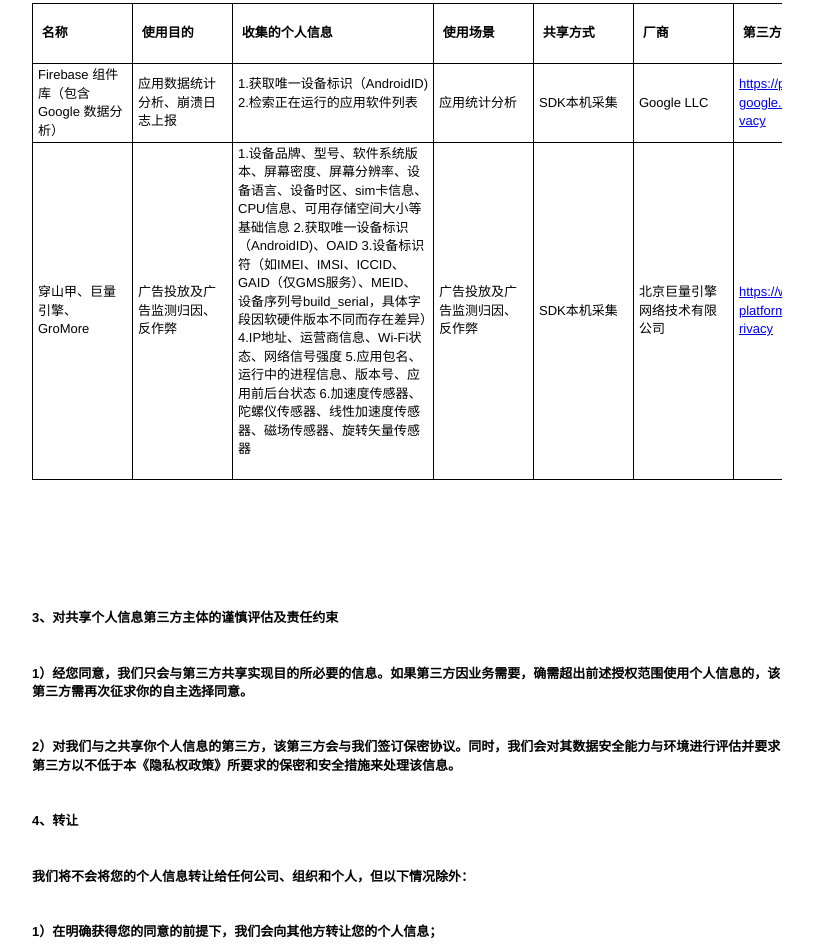
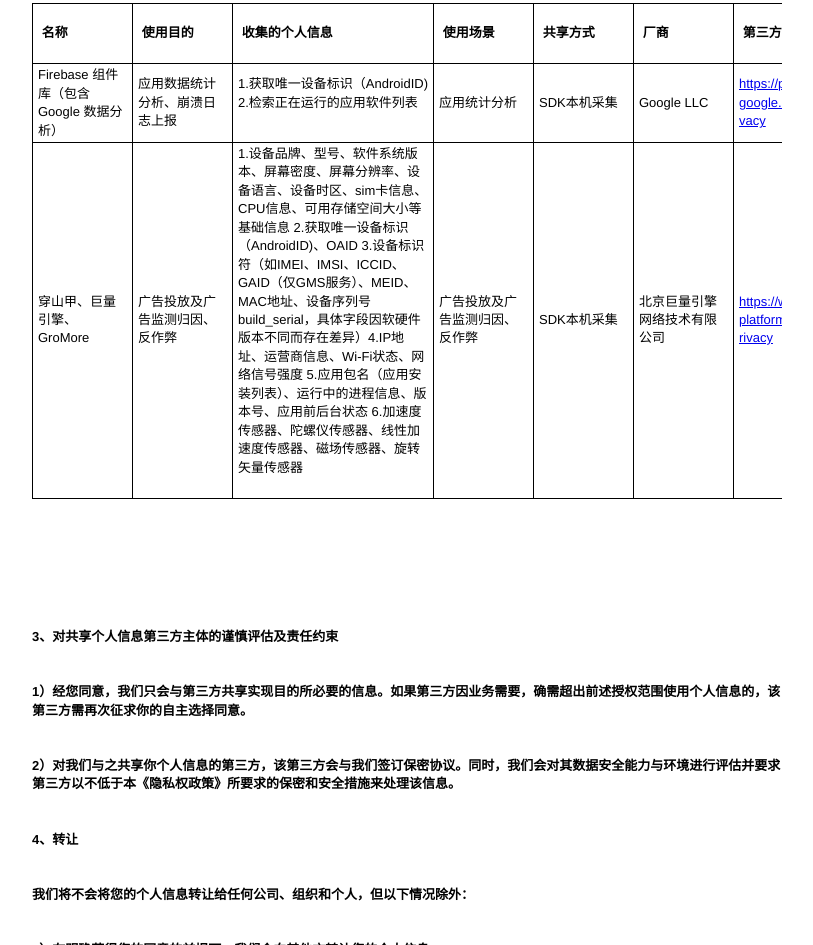
Before and after one commit to michaelzhang1994/fliptick, a plain HTML site: page index.html in a window 1280 px wide. Shown: the part 4032-4977 px from the top of the page, without its empty margins (233-1046 px from the left). Drawn offline with Linux system fonts and the light colour scheme.

Commit message:
Update index.html

```diff
--- a/index.html
+++ b/index.html
@@ -1265,7 +1265,7 @@ table.quill-better-table td {
                         <tbody><tr data-row="2">
                 <td data-row="5" rowspan="1" colspan="1"><p class="qlbt-cell-line" data-row="5" data-cell="1" data-rowspan="1" data-colspan="1">穿山甲、巨量引擎、GroMore</p></td>
                 <td data-row="5" rowspan="1" colspan="1"><p class="qlbt-cell-line" data-row="5" data-cell="2" data-rowspan="1" data-colspan="1">广告投放及广告监测归因、反作弊</p></td>
-                <td data-row="5" rowspan="1" colspan="1"><p class="qlbt-cell-line" data-row="5" data-cell="3" data-rowspan="1" data-colspan="1">1.设备品牌、型号、软件系统版本、屏幕密度、屏幕分辨率、设备语言、设备时区、sim卡信息、CPU信息、可用存储空间大小等基础信息 2.获取唯一设备标识（AndroidID)、OAID 3.设备标识符（如IMEI、IMSI、ICCID、GAID（仅GMS服务）、MEID、设备序列号build_serial，具体字段因软硬件版本不同而存在差异）4.IP地址、运营商信息、Wi-Fi状态、网络信号强度 5.应用包名、运行中的进程信息、版本号、应用前后台状态 6.加速度传感器、陀螺仪传感器、线性加速度传感器、磁场传感器、旋转矢量传感器</p><p class="qlbt-cell-line" data-row="5" data-cell="2" data-rowspan="1" data-colspan="1"><br></p></td>
+                <td data-row="5" rowspan="1" colspan="1"><p class="qlbt-cell-line" data-row="5" data-cell="3" data-rowspan="1" data-colspan="1">1.设备品牌、型号、软件系统版本、屏幕密度、屏幕分辨率、设备语言、设备时区、sim卡信息、CPU信息、可用存储空间大小等基础信息 2.获取唯一设备标识（AndroidID)、OAID 3.设备标识符（如IMEI、IMSI、ICCID、GAID（仅GMS服务）、MEID、MAC地址、设备序列号build_serial，具体字段因软硬件版本不同而存在差异）4.IP地址、运营商信息、Wi-Fi状态、网络信号强度 5.应用包名（应用安装列表）、运行中的进程信息、版本号、应用前后台状态 6.加速度传感器、陀螺仪传感器、线性加速度传感器、磁场传感器、旋转矢量传感器</p><p class="qlbt-cell-line" data-row="5" data-cell="2" data-rowspan="1" data-colspan="1"><br></p></td>
                 <td data-row="5" rowspan="1" colspan="1"><p class="qlbt-cell-line" data-row="5" data-cell="4" data-rowspan="1" data-colspan="1">广告投放及广告监测归因、反作弊</p></td>
                 <td data-row="5" rowspan="1" colspan="1"><p class="qlbt-cell-line" data-row="5" data-cell="5" data-rowspan="1" data-colspan="1">SDK本机采集</p></td>
                 <td data-row="5" rowspan="1" colspan="1"><p class="qlbt-cell-line" data-row="5" data-cell="6" data-rowspan="1" data-colspan="1">北京巨量引擎网络技术有限公司</p></td>
```
